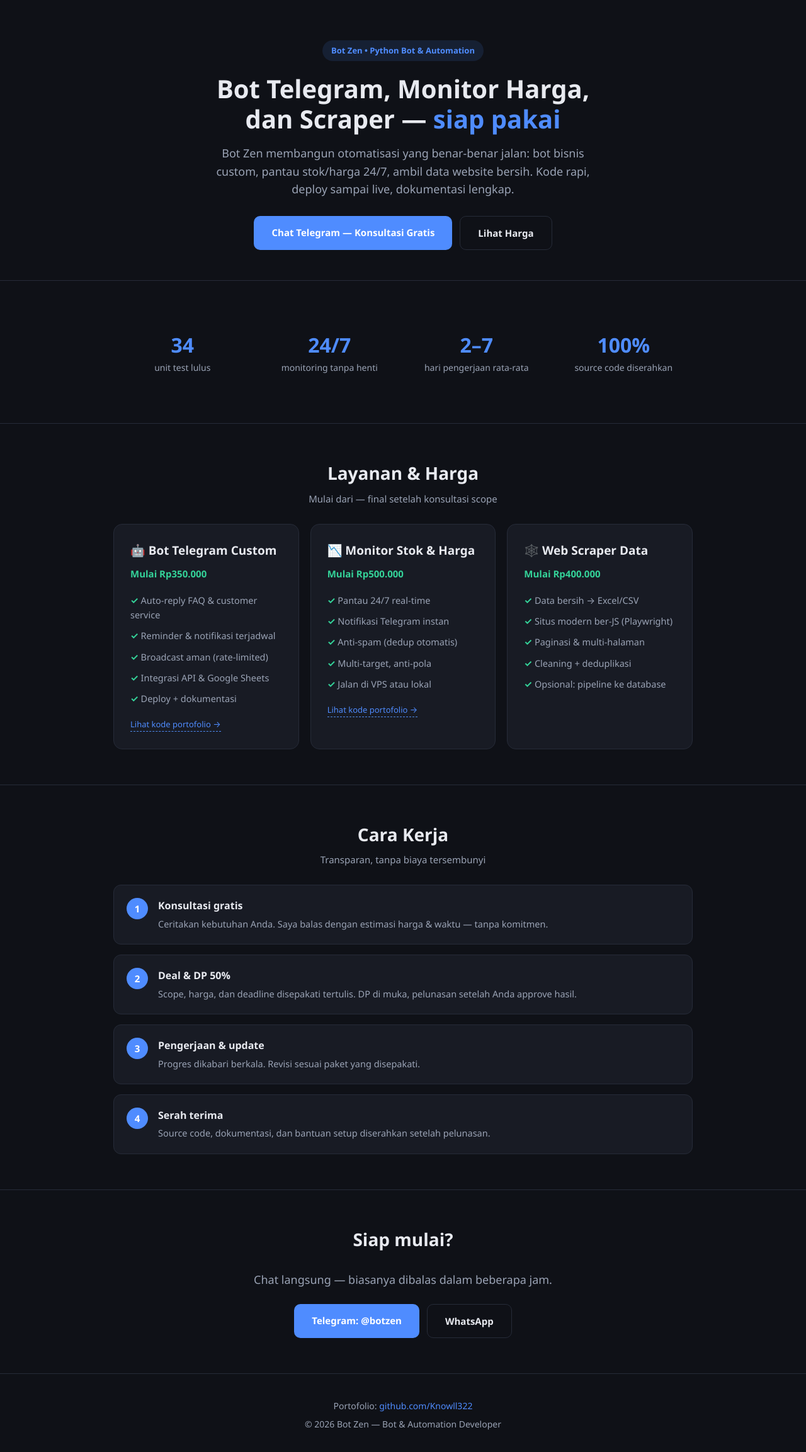
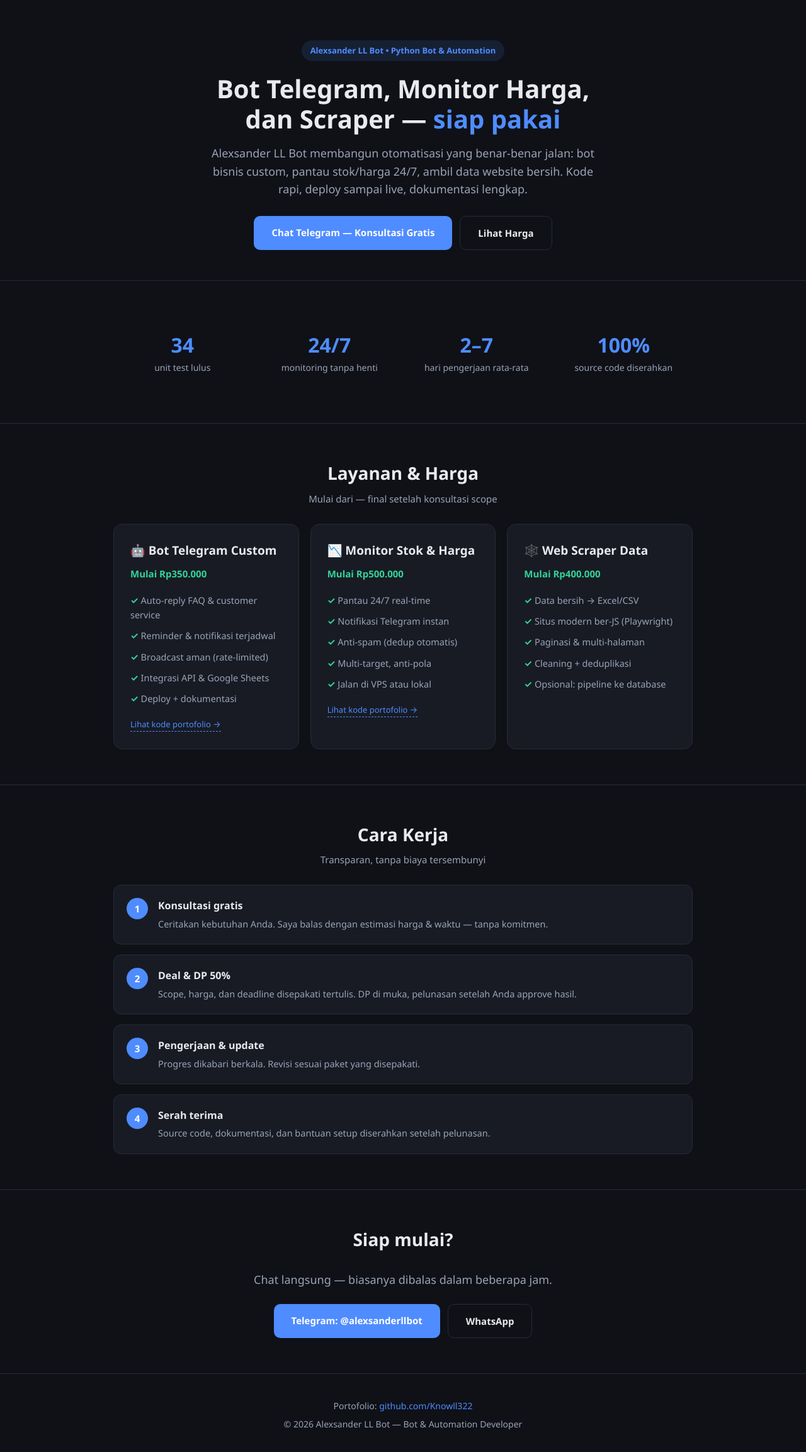
Before and after one commit to Knowll322/knowll322.github.io, a plain HTML site: page index.html in a window 1280 px wide. Shown: the whole page at 63% size. Drawn offline with Linux system fonts and the light colour scheme.

Commit message:
Rebrand: Alexsander LL Bot

```diff
--- a/index.html
+++ b/index.html
@@ -3,8 +3,8 @@
 <head>
 <meta charset="UTF-8">
 <meta name="viewport" content="width=device-width, initial-scale=1.0">
-<title>Bot Zen — Jasa Bot Telegram, Monitor Harga, Scraper Data</title>
-<meta name="description" content="Bot Zen: jasa pembuatan bot Telegram custom, monitor stok/harga real-time, dan web scraper Python. Harga mulai Rp350rb. Konsultasi gratis.">
+<title>Alexsander LL Bot — Jasa Bot Telegram, Monitor Harga, Scraper Data</title>
+<meta name="description" content="Alexsander LL Bot: jasa pembuatan bot Telegram custom, monitor stok/harga real-time, dan web scraper Python. Harga mulai Rp350rb. Konsultasi gratis.">
 <style>
   :root {
     --bg: #0f1117;
@@ -128,11 +128,11 @@
 
 <header>
   <div class="container">
-    <div class="badge">Bot Zen • Python Bot &amp; Automation</div>
+    <div class="badge">Alexsander LL Bot • Python Bot &amp; Automation</div>
     <h1>Bot Telegram, Monitor Harga,<br>dan Scraper — <span>siap pakai</span></h1>
-    <p class="subtitle">Bot Zen membangun otomatisasi yang benar-benar jalan: bot bisnis custom, pantau stok/harga 24/7, ambil data website bersih. Kode rapi, deploy sampai live, dokumentasi lengkap.</p>
+    <p class="subtitle">Alexsander LL Bot membangun otomatisasi yang benar-benar jalan: bot bisnis custom, pantau stok/harga 24/7, ambil data website bersih. Kode rapi, deploy sampai live, dokumentasi lengkap.</p>
     <div class="cta-row">
-      <a class="btn btn-primary" href="https://t.me/botzen">Chat Telegram — Konsultasi Gratis</a>
+      <a class="btn btn-primary" href="https://t.me/alexsanderllbot">Chat Telegram — Konsultasi Gratis</a>
       <a class="btn btn-ghost" href="#harga">Lihat Harga</a>
     </div>
   </div>
@@ -217,7 +217,7 @@
     <h2>Siap mulai?</h2>
     <p class="subtitle" style="margin-bottom:24px;">Chat langsung — biasanya dibalas dalam beberapa jam.</p>
     <div class="cta-row">
-      <a class="btn btn-primary" href="https://t.me/botzen">Telegram: @botzen</a>
+      <a class="btn btn-primary" href="https://t.me/alexsanderllbot">Telegram: @alexsanderllbot</a>
       <a class="btn btn-ghost" href="https://wa.me/62XXXXXXXXXXX">WhatsApp</a>
     </div>
   </div>
@@ -226,7 +226,7 @@
 <footer>
   <div class="container">
     <p>Portofolio: <a href="https://github.com/Knowll322">github.com/Knowll322</a></p>
-    <p style="margin-top:6px;">© 2026 Bot Zen — Bot &amp; Automation Developer</p>
+    <p style="margin-top:6px;">© 2026 Alexsander LL Bot — Bot &amp; Automation Developer</p>
   </div>
 </footer>
 
```
